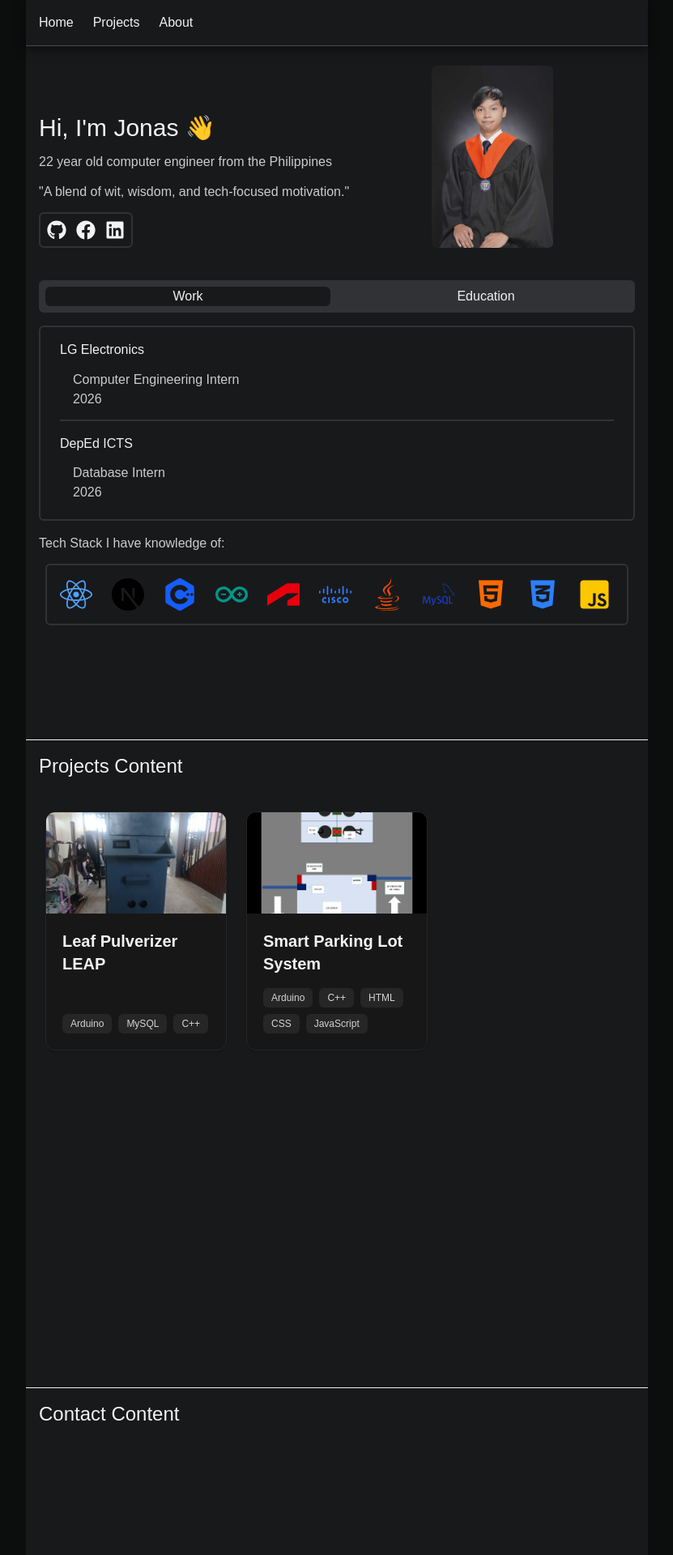
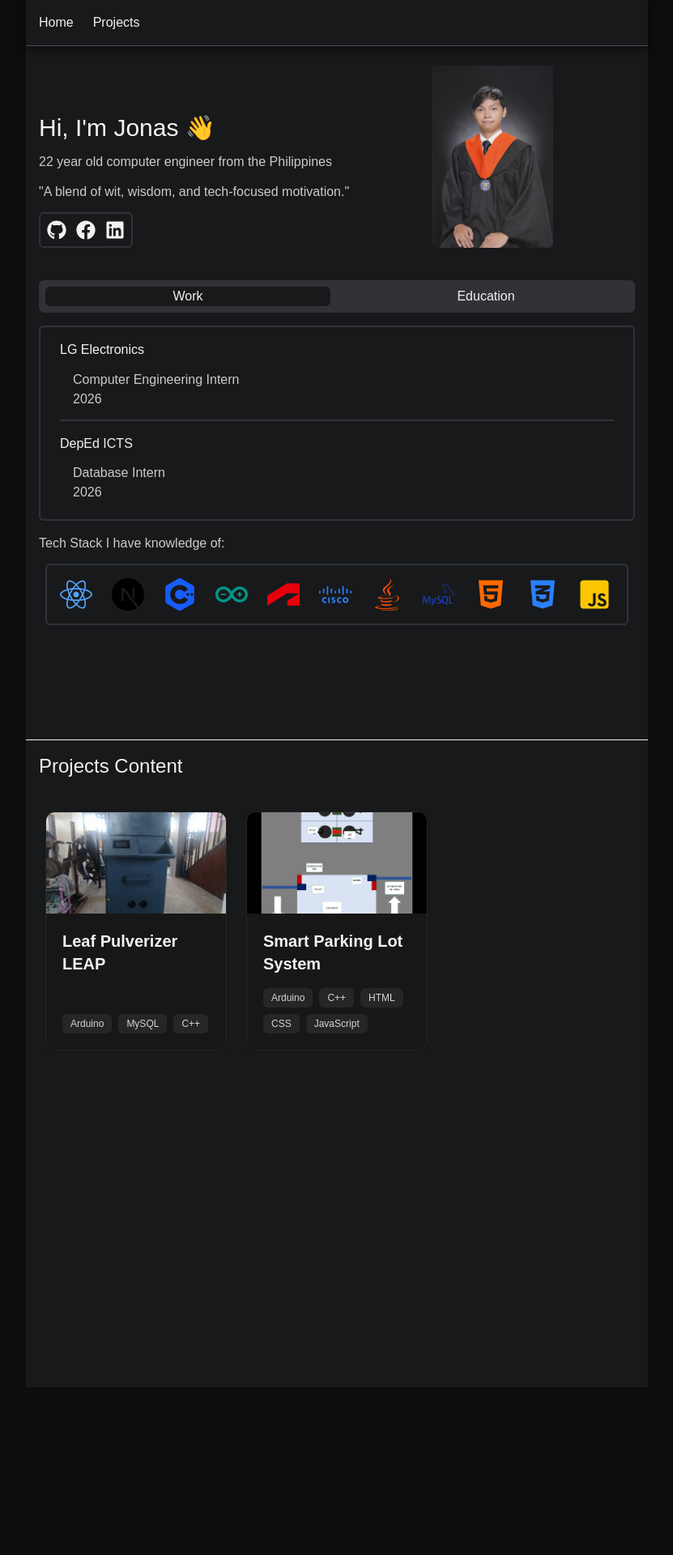
Before and after one commit to nash-26/my-portfolio, a Next.js app: page / in a window 1280 px wide. Shown: the top 1920 px of the page at 81% size, without its empty margins (224-1055 px from the left). After the commit the page ends 1713 px from the top, so only its background shows below. Built offline with nearby package versions, Linux system fonts and the light colour scheme.

Commit message:
commented the contact page and about header for now

```diff
--- a/app/page.tsx
+++ b/app/page.tsx
@@ -13,7 +13,7 @@ export default function Home() {
       <Main>
         <Homepage />
         <Projectspage />
-        <Contactpage />
+        {/*<Contactpage />*/}
       </Main>
     </Stage>
   );
--- a/components/Header.tsx
+++ b/components/Header.tsx
@@ -4,7 +4,7 @@ export function Header(){
             <nav className="flex gap-6">
             <a href="#home">Home</a>
             <a href="#projects">Projects</a>
-            <a href="#about">About</a>
+            {/*<a href="#about">About</a>*/}
             </nav>
         </header>
 
```
